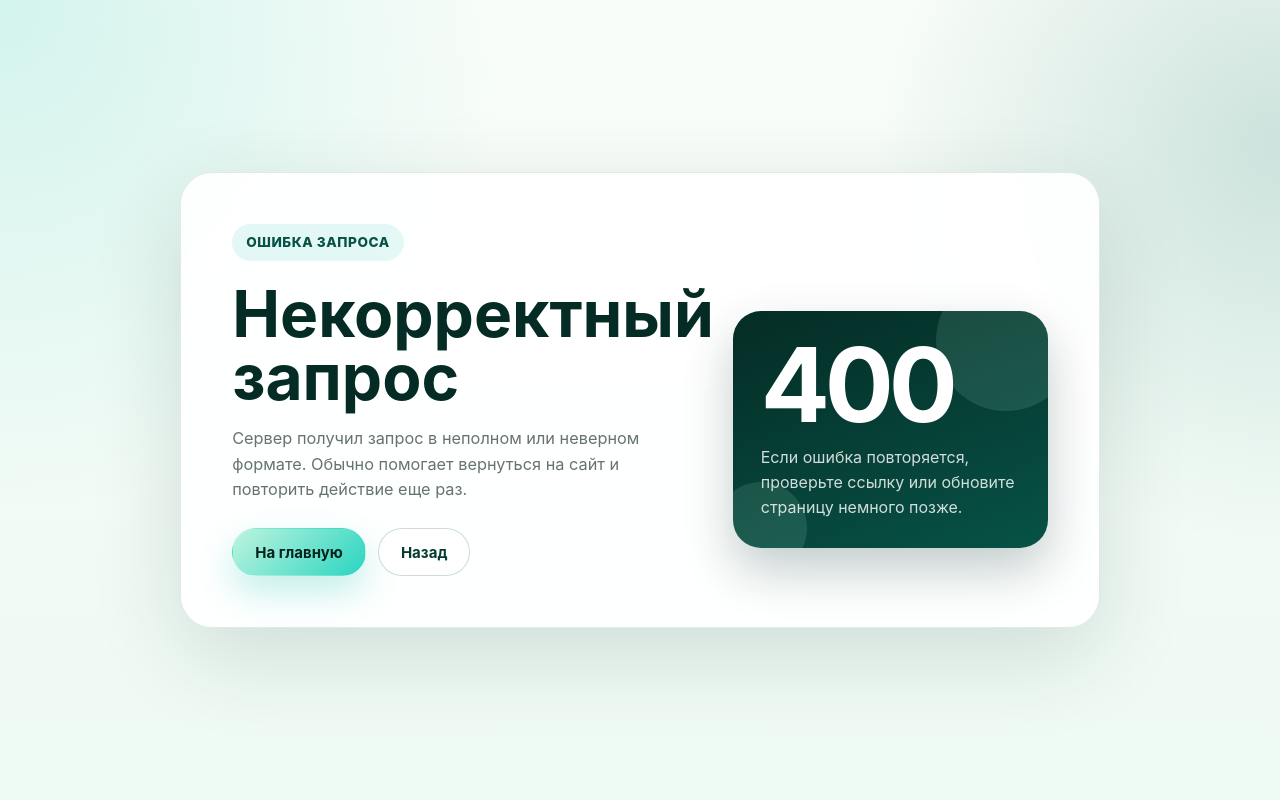
After one commit to sudo-ascend/avito_order_005, a Django app: template templates/400.html in a window 1280 px wide. The commit adds this page. Run offline with Django 5.2, Linux system fonts and the light colour scheme; the template is opened without the code that fills it, so the values that code supplies are empty.

Commit message:
web master favicon + 404 page commit

```diff
--- a/config/urls.py
+++ b/config/urls.py
@@ -1,14 +1,21 @@
 from django.conf import settings
 from django.conf.urls.static import static
+from django.contrib import admin
 from django.contrib.staticfiles.urls import staticfiles_urlpatterns
-from django.contrib import admin
 from django.urls import include, path
+from django.views.generic import RedirectView
 
 urlpatterns = [
     path('admin/', admin.site.urls),
+    path("favicon.ico", RedirectView.as_view(url=settings.STATIC_URL + "favicon.ico", permanent=True)),
     path('', include('catalog.urls')),
 ]
 
 if settings.DEBUG:
     urlpatterns += staticfiles_urlpatterns()
     urlpatterns += static(settings.MEDIA_URL, document_root=settings.MEDIA_ROOT)
+
+handler400 = "catalog.views.bad_request"
+handler403 = "catalog.views.permission_denied"
+handler404 = "catalog.views.page_not_found"
+handler500 = "catalog.views.server_error"
--- a/static/css/site.css
+++ b/static/css/site.css
@@ -258,6 +258,135 @@ input[type="file"] {
   border-color: rgba(255, 255, 255, 0.45);
   background: rgba(255, 255, 255, 0.12);
   backdrop-filter: blur(16px);
+}
+
+.error-page {
+  min-height: 100vh;
+  display: flex;
+  align-items: center;
+  justify-content: center;
+  padding: 32px 20px;
+  background:
+    radial-gradient(circle at top left, rgba(39, 199, 183, 0.18), transparent 34%),
+    radial-gradient(circle at right 18%, rgba(11, 109, 94, 0.18), transparent 28%),
+    linear-gradient(180deg, #f9fdf9 0%, #eefaf4 100%);
+}
+
+.error-shell {
+  width: min(920px, 100%);
+  padding: clamp(28px, 4vw, 54px);
+  border: 1px solid rgba(7, 82, 70, 0.12);
+  border-radius: 32px;
+  background: rgba(255, 255, 255, 0.92);
+  box-shadow: 0 28px 90px rgba(4, 44, 37, 0.14);
+  backdrop-filter: blur(16px);
+}
+
+.error-kicker {
+  display: inline-flex;
+  align-items: center;
+  gap: 8px;
+  padding: 8px 14px;
+  border-radius: 999px;
+  background: rgba(39, 199, 183, 0.12);
+  color: var(--green-800);
+  font-size: 0.85rem;
+  font-weight: 800;
+  letter-spacing: 0.04em;
+  text-transform: uppercase;
+}
+
+.error-grid {
+  display: grid;
+  grid-template-columns: minmax(0, 1.2fr) minmax(220px, 0.8fr);
+  gap: 28px;
+  align-items: center;
+  margin-top: 22px;
+}
+
+.error-title {
+  margin: 0;
+  font-size: clamp(2rem, 5vw, 4.3rem);
+  line-height: 0.98;
+  color: var(--green-950);
+}
+
+.error-text {
+  margin: 18px 0 0;
+  max-width: 58ch;
+  color: var(--muted);
+  font-size: 1.02rem;
+}
+
+.error-actions {
+  display: flex;
+  flex-wrap: wrap;
+  gap: 12px;
+  margin-top: 26px;
+}
+
+.button--ghost {
+  color: var(--green-900);
+  border-color: rgba(7, 82, 70, 0.2);
+  background: rgba(255, 255, 255, 0.8);
+}
+
+.error-card {
+  position: relative;
+  overflow: hidden;
+  padding: 28px;
+  border-radius: 28px;
+  background: linear-gradient(160deg, var(--green-950), var(--green-800));
+  color: #fff;
+  box-shadow: 0 22px 50px rgba(4, 44, 37, 0.24);
+}
+
+.error-card::before,
+.error-card::after {
+  content: "";
+  position: absolute;
+  border-radius: 50%;
+  background: rgba(191, 244, 222, 0.12);
+}
+
+.error-card::before {
+  width: 140px;
+  height: 140px;
+  top: -40px;
+  right: -28px;
+}
+
+.error-card::after {
+  width: 92px;
+  height: 92px;
+  bottom: -26px;
+  left: -18px;
+}
+
+.error-code {
+  position: relative;
+  z-index: 1;
+  margin: 0;
+  font-size: clamp(3.6rem, 10vw, 6.4rem);
+  line-height: 0.9;
+  letter-spacing: -0.05em;
+}
+
+.error-card p {
+  position: relative;
+  z-index: 1;
+  margin: 14px 0 0;
+  color: rgba(255, 255, 255, 0.82);
+}
+
+@media (max-width: 760px) {
+  .error-grid {
+    grid-template-columns: 1fr;
+  }
+
+  .error-shell {
+    border-radius: 24px;
+  }
 }
 
 .section--cream .button--secondary,
--- /dev/null
+++ b/templates/400.html
@@ -0,0 +1,33 @@
+{% load static %}
+<!DOCTYPE html>
+<html lang="ru">
+<head>
+  <meta charset="utf-8">
+  <meta name="viewport" content="width=device-width, initial-scale=1">
+  <title>400 - Некорректный запрос | AquaKlon</title>
+  <meta name="robots" content="noindex, nofollow">
+  <link rel="icon" href="{% static 'favicon.ico' %}">
+  <link rel="stylesheet" href="{% static 'css/site.css' %}">
+</head>
+<body class="error-page">
+  <main class="error-shell">
+    <span class="error-kicker">Ошибка запроса</span>
+    <div class="error-grid">
+      <section>
+        <h1 class="error-title">Некорректный запрос</h1>
+        <p class="error-text">
+          Сервер получил запрос в неполном или неверном формате. Обычно помогает вернуться на сайт и повторить действие еще раз.
+        </p>
+        <div class="error-actions">
+          <a class="button button--primary" href="/">На главную</a>
+          <a class="button button--ghost" href="javascript:history.back()">Назад</a>
+        </div>
+      </section>
+      <aside class="error-card">
+        <h2 class="error-code">400</h2>
+        <p>Если ошибка повторяется, проверьте ссылку или обновите страницу немного позже.</p>
+      </aside>
+    </div>
+  </main>
+</body>
+</html>
```
Also changed, not shown: catalog/views.py (+16 -0 lines), templates/403.html (added, +33 -0 lines), templates/404.html (added, +33 -0 lines), templates/500.html (added, +33 -0 lines).
